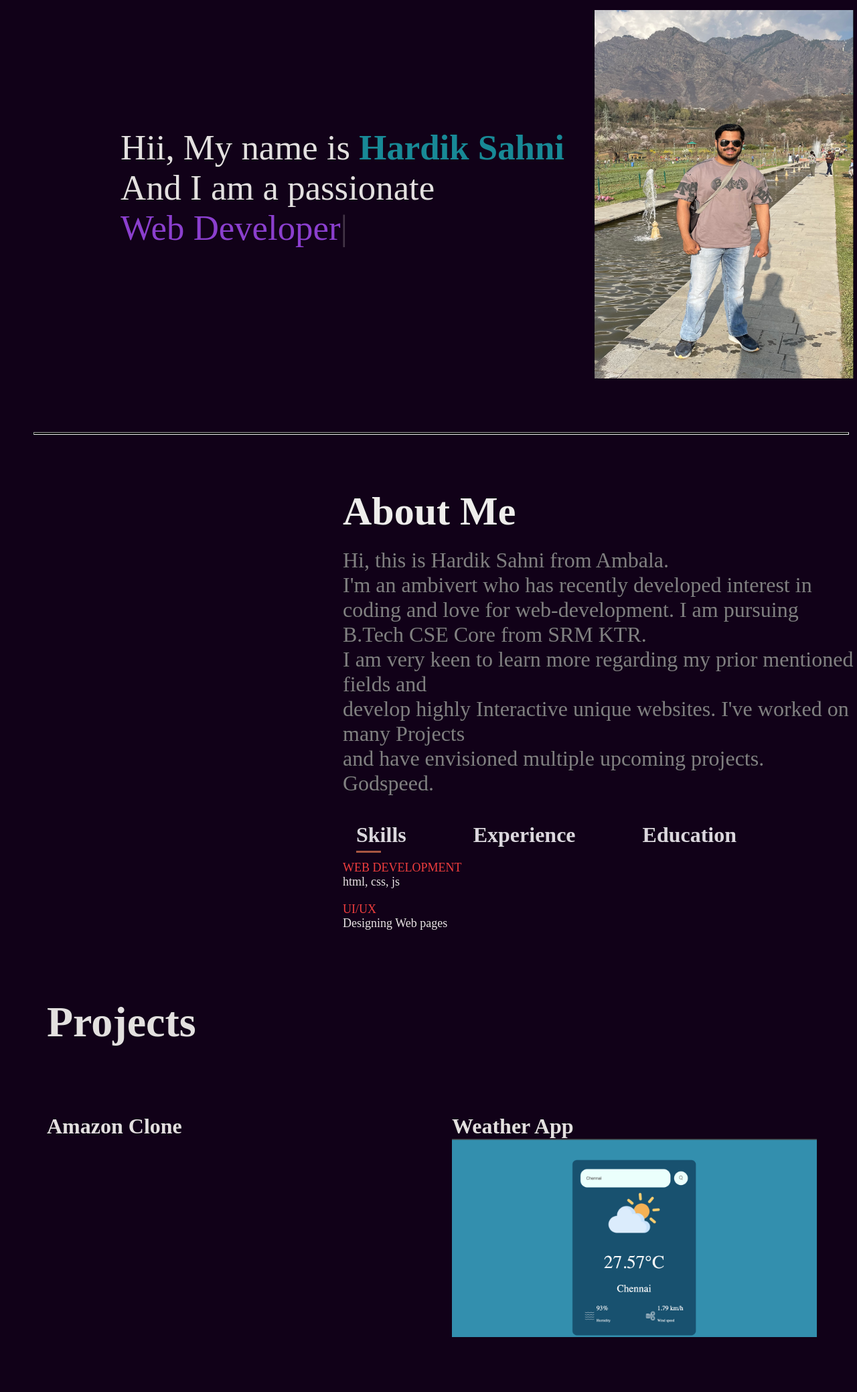
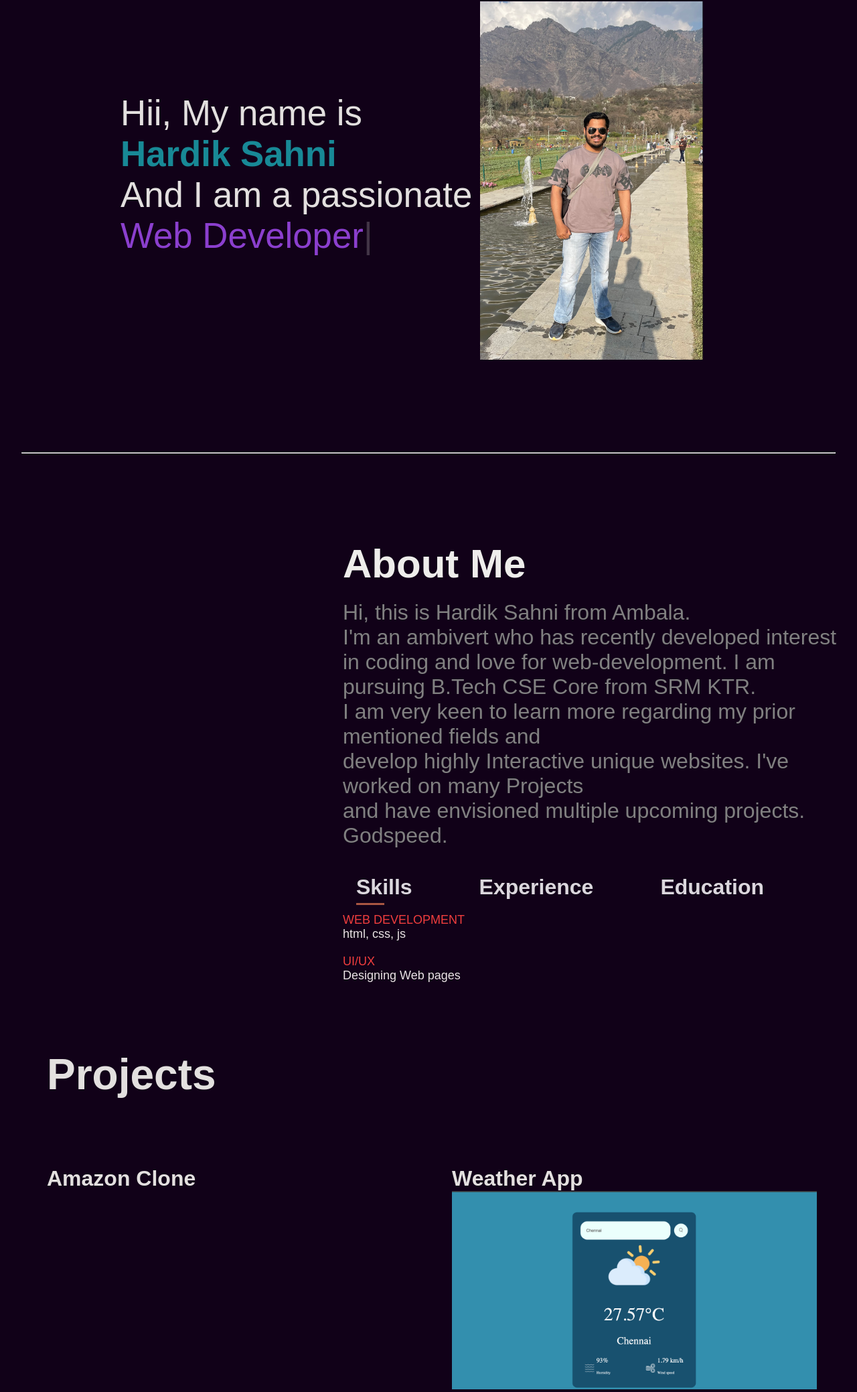
Before and after one commit to hardik951/portfolio, a plain HTML site: page My_Portfolio.html/myportfolio.html in a window 1280 px wide. Shown: the part 195-2273 px from the top of the page at 67% size. Before the commit the page ends 2195 px from the top, so only its background shows below. Drawn offline with nearby package versions, Linux system fonts and the light colour scheme.

Commit message:
css edit

```diff
--- a/My_Portfolio.html/stylePortfolio.css
+++ b/My_Portfolio.html/stylePortfolio.css
@@ -1,12 +1,16 @@
-*{
+* {
     margin: 0;
     padding: 0;
+    box-sizing: border-box; /* Ensure padding and borders are included in width and height */
 }
-body{
+
+body {
     background-color: rgb(17, 1, 24);
     color: rgb(227, 224, 223);
+    font-family: Arial, sans-serif; /* Add a fallback font for better compatibility */
 }
-nav{
+
+nav {
     display: flex;
     align-items: center;
     justify-content: space-around;
@@ -15,112 +19,132 @@ nav{
     font-weight: bold;
     height: 90px;
     background-color: rgb(6, 17, 42);
-    font-style: inherit;
 }
-nav ul{
+
+nav ul {
     display: flex;
 }
-nav ul li{
+
+nav ul li {
     list-style: none;
-    margin:20px;
+    margin: 20px;
 }
-nav ul li a{
+
+nav ul li a {
     color: rgb(254, 255, 255);
     text-decoration: none;
+    transition: color 0.3s ease; /* Smooth transition for hover effect */
 }
-nav ul li a:hover{
+
+nav ul li a:hover {
     color: rgb(103, 156, 205);
 }
-.left{
+
+.left {
     font-size: 2rem;
 }
-#first_section{
+
+#first_section {
     display: flex;
     align-items: center;
     height: 730px;
+    padding: 0 180px; /* Padding instead of margin for better responsiveness */
 }
-.left_side{
-    width: 700px;
-    margin-left: 180px;
+
+.left_side {
+    width: 60%; /* Adjusted for better responsiveness */
     font-size: 3.3rem;
 }
-.content{
-    width: 70%;
+
+.content {
     font-size: 3.3rem;
 }
-.red{
+
+.red {
     color: rgb(24, 137, 150);
     font-weight: 600;
 }
-.right_side{
+
+.right_side {
     margin-top: 23px;
     width: fit-content;
     margin-right: 50px;
 }
-.right_side img{
-    width: 110%;
-    height: 550px;
-    margin-left: 10px;
+
+.right_side img {
+    width: 100%; /* Maintain the image within its container */
+    max-height: 550px;
 }
-#element{
+
+#element {
     color: rgb(139, 63, 206);
 }
 
-/* HORIZONTAL LINE */
-main hr{
-    margin-left: 50px;
+/* Horizontal Line */
+main hr {
+    margin: 50px auto; /* Center the line horizontally */
     background-color: black;
     width: 95%;
     height: 2px;
 }
 
-/* ABOUT SECTION */
-#about{
+/* About Section */
+#about {
     padding: 80px 0;
     color: rgb(233, 228, 228);
 }
-.row{
+
+.row {
     display: flex;
     justify-content: space-between;
     flex-wrap: wrap;
 }
-.row h1{
+
+.row h1 {
     font-size: 60px;
     font-weight: 600;
     color: rgb(238, 237, 235);
 }
-.about-col-1{
+
+.about-col-1 {
     flex-basis: 35%;
 }
-.about-col-1 img{
+
+.about-col-1 img {
     width: 100%;
     border-radius: 15px;
 }
-.about-col-2{
+
+.about-col-2 {
     width: 60%;
 }
-.about-col-2 p{
+
+.about-col-2 p {
     font-size: xx-large;
     padding-top: 20px;
     font-weight: 500;
     color: gray;
 }
-.tab-Titles{
+
+.tab-Titles {
     display: flex;
     margin: 20px 20px;
 }
-.tab-Titles p{
+
+.tab-Titles p {
     color: rgb(219, 215, 221);
     font-size: xx-large;
     font-weight: 600;
 }
-.tab-links{
+
+.tab-links {
     margin-right: 100px;
     cursor: pointer;
     position: relative;
     color: black;
 }
-.tab-links::after{
+
+.tab-links::after {
     content: '';
     width: 0;
     height: 3px;
@@ -128,53 +152,58 @@ main hr{
     position: absolute;
     left: 0;
     bottom: -8px;
-    transition: 0.5s;
+    transition: width 0.5s ease;
 }
-.tab-links.active-link::after{
+
+.tab-links.active-link::after {
     width: 50%;
 }
-.tab-contents li{
+
+.tab-contents li {
     font-size: large;
     list-style: none;
     padding-bottom: 20px;
 }
-.tab-contents span{
+
+.tab-contents span {
     color: rgb(240, 62, 62);
 }
-.tab-contents{
+
+.tab-contents {
     display: none;
 }
-.tab-contents.active-tab{
+
+.tab-contents.active-tab {
     display: block;
 }
 
-/* SERVICES */
-.container h1{
+/* Services Section */
+.container h1 {
     padding: 30px;
 }
-.services-list{
+
+.services-list {
     display: grid;
     grid-template-columns: repeat(auto-fit, minmax(250px, 1fr));
     grid-gap: 40px;
     margin-top: 50px;
 }
 
-/*----------PORTFOLIO------------*/
-
+/* Portfolio Section */
 .portfolio {
     margin-top: 100px;
     display: flex;
     flex-direction: row;
-    justify-content: space-between; /* or center, depending on your layout */
-    align-items: flex-start; /* or center */
+    justify-content: space-between;
+    align-items: flex-start;
 }
 
+.project1, .project2 {
+    flex: 1;
+    min-width: 300px;
+}
 
-.project1, .project2 {
-    flex: 1; /* This allows them to grow and shrink as needed */
-    min-width: 300px; /* Prevents them from getting too small */
-}
-.project1{
+.project1 {
     margin-left: 70px;
 }
 
@@ -184,12 +213,11 @@ main hr{
 }
 
 .projects {
-    font-size: 4rem; /* 60px */
+    font-size: 4rem;
     margin-left: 70px;
 }
 
-
 .project1:hover, .project2:hover {
-    transform: scale(1.05); /* Slightly enlarge on hover */
-    transition: transform 0.3s; /* Smooth transition */
+    transform: scale(1.05);
+    transition: transform 0.3s ease;
 }
```
